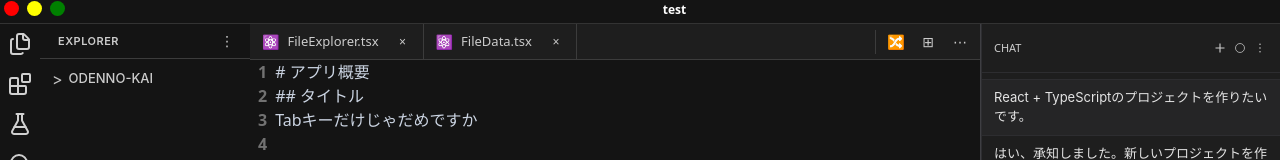
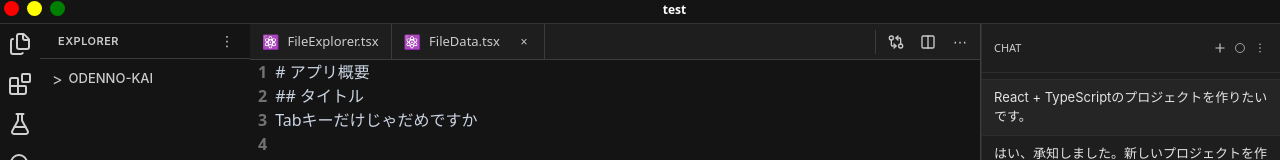
Before and after one commit to OdenTakashi/beyond-tab, a React (Vite) app: page / in a window 1280 px wide. Shown: the top 160 px of the page. Built offline with nearby package versions, Linux system fonts and the light colour scheme.

Commit message:
右側のコントロールボタンいい感じにした

```diff
--- a/src/components/ide/Tab.tsx
+++ b/src/components/ide/Tab.tsx
@@ -17,7 +17,7 @@ export const Tab = () => {
       icon: "⚛️", // Reactアイコン
       isActive: false,
       isModified: false,
-      isCloseable: true,
+      isCloseable: false,
     },
     {
       id: "2",
@@ -164,7 +164,14 @@ export const Tab = () => {
             e.currentTarget.style.backgroundColor = "transparent";
           }}
         >
-          🔀
+          <svg xmlns="http://www.w3.org/2000/svg" width="16" height="16" viewBox="0 0 24 24" fill="none" stroke="currentColor" strokeWidth="2" strokeLinecap="round" strokeLinejoin="round">
+            <circle cx="5" cy="6" r="3"/>
+            <path d="M12 6h5a2 2 0 0 1 2 2v7"/>
+            <path d="m15 9-3-3 3-3"/>
+            <circle cx="19" cy="18" r="3"/>
+            <path d="M12 18H7a2 2 0 0 1-2-2V9"/>
+            <path d="m9 15 3 3-3 3"/>
+          </svg>
         </button>
 
         {/* エディタ分割アイコン */}
@@ -191,7 +198,10 @@ export const Tab = () => {
             e.currentTarget.style.backgroundColor = "transparent";
           }}
         >
-          ⊞
+          <svg xmlns="http://www.w3.org/2000/svg" width="16" height="16" viewBox="0 0 24 24" fill="none" stroke="currentColor" strokeWidth="2" strokeLinecap="round" strokeLinejoin="round">
+            <rect width="18" height="18" x="3" y="3" rx="2"/>
+            <path d="M12 3v18"/>
+          </svg>
         </button>
 
         {/* その他のオプション */}
```
